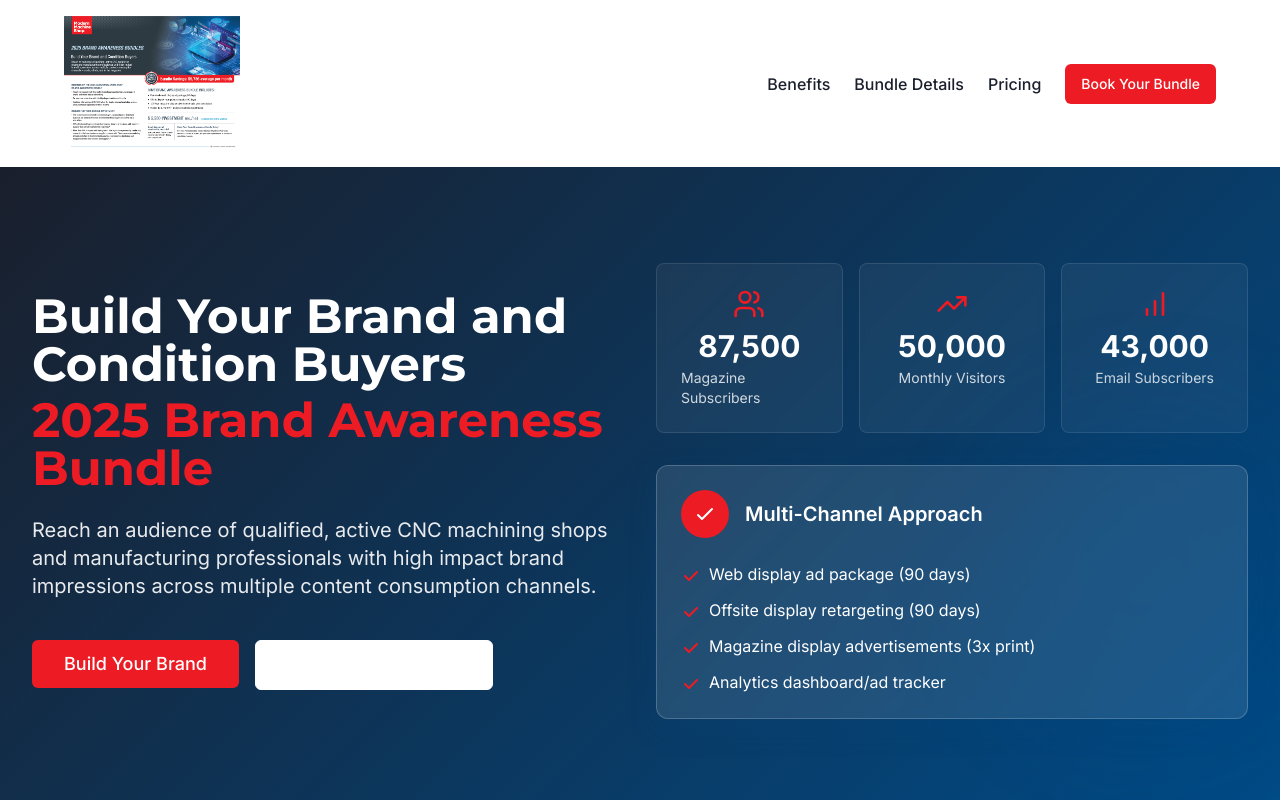
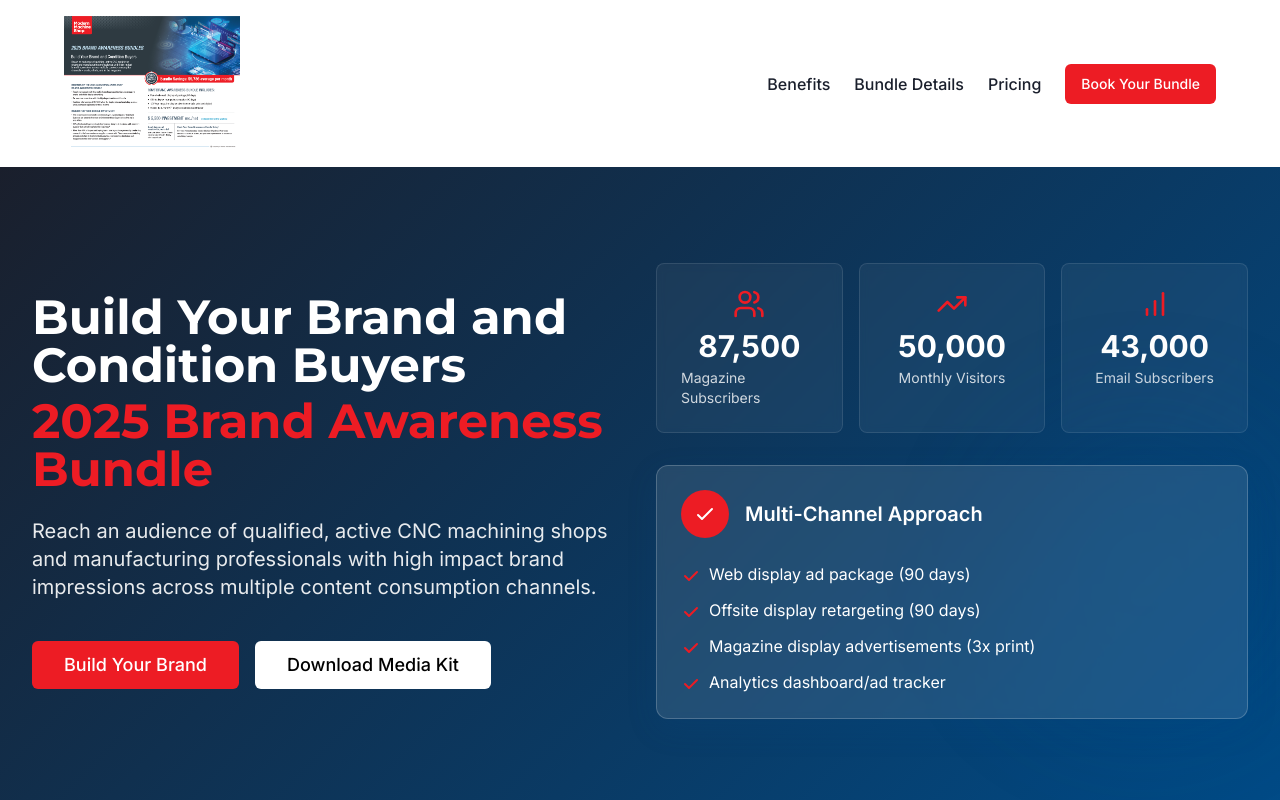
Before and after one commit to PGarder/mms-brand-bundle-lp, a React (Vite) app: page / in a window 1280 px wide. Shown: the top 800 px of the page. Built offline with nearby package versions, Linux system fonts and the light colour scheme.

Commit message:
Fix: Remove button hover effect
Remove the hover effect from the button and make the text black regardless of the background color.

```diff
--- a/src/components/HeroSection.tsx
+++ b/src/components/HeroSection.tsx
@@ -52,7 +52,7 @@ const HeroSection = () => {
               <Button className="bg-mms-red hover:bg-red-600 text-white text-lg py-6 px-8">
                 Build Your Brand
               </Button>
-              <Button variant="outline" className="border-white text-white hover:bg-white/20 hover:text-white text-lg py-6 px-8">
+              <Button variant="white" className="text-lg py-6 px-8">
                 Download Media Kit
               </Button>
             </div>
--- a/src/components/ui/button.tsx
+++ b/src/components/ui/button.tsx
@@ -1,3 +1,4 @@
+
 import * as React from "react"
 import { Slot } from "@radix-ui/react-slot"
 import { cva, type VariantProps } from "class-variance-authority"
@@ -18,6 +19,7 @@ const buttonVariants = cva(
           "bg-secondary text-secondary-foreground hover:bg-secondary/80",
         ghost: "hover:bg-accent hover:text-accent-foreground",
         link: "text-primary underline-offset-4 hover:underline",
+        white: "bg-white text-black hover:bg-white", // New variant for white background
       },
       size: {
         default: "h-10 px-4 py-2",
--- a/src/pages/Index.tsx
+++ b/src/pages/Index.tsx
@@ -33,7 +33,7 @@ const Index = () => {
           <p className="text-lg max-w-2xl mx-auto mb-8">
             Join manufacturing leaders who trust Modern Machine Shop to deliver results through targeted, multi-channel marketing campaigns.
           </p>
-          <Button className="bg-white text-mms-red hover:bg-mms-lightgray text-lg py-6 px-10">
+          <Button variant="white" className="text-lg py-6 px-10">
             Book Your Brand Awareness Bundle
           </Button>
         </div>
```
